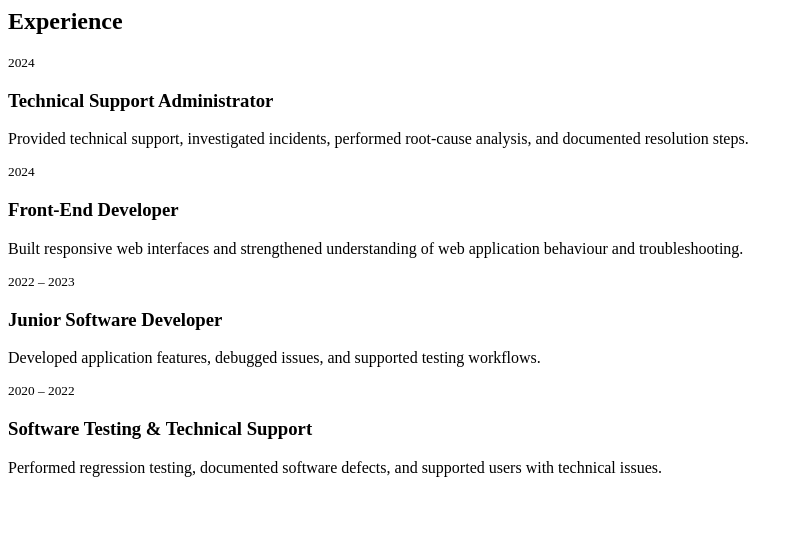
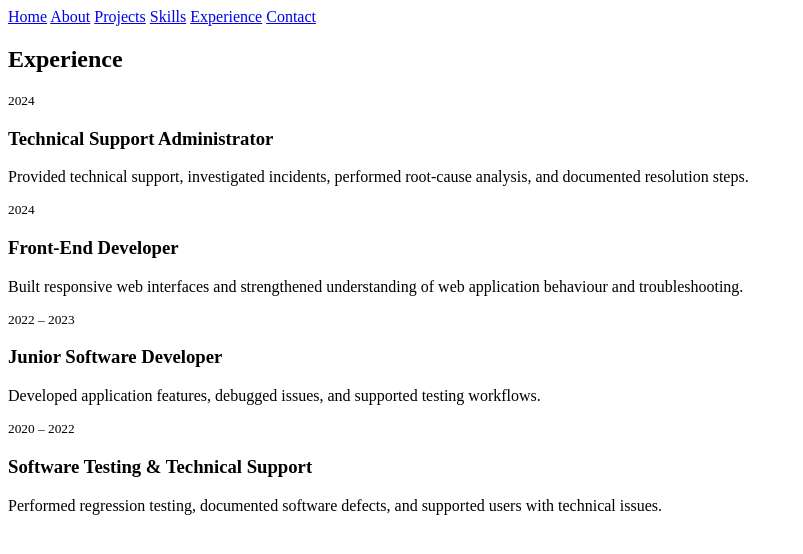
Before and after one commit to Flaviu97/flaviu-orban-portfolio, a plain HTML site: page experience/index.html in a window 1280 px wide. Shown: the whole page, without its empty margins (0-803 px from the left). Drawn offline with Linux system fonts and the light colour scheme.

Commit message:
Add navigation links to experience page

```diff
--- a/experience/index.html
+++ b/experience/index.html
@@ -1,3 +1,12 @@
+<nav>
+  <a href="/flaviu-orban-portfolio/">Home</a>
+  <a href="/flaviu-orban-portfolio/about/">About</a>
+  <a href="/flaviu-orban-portfolio/projects/">Projects</a>
+  <a href="/flaviu-orban-portfolio/skills/">Skills</a>
+  <a href="/flaviu-orban-portfolio/experience/">Experience</a>
+  <a href="/flaviu-orban-portfolio/contact/">Contact</a>
+</nav>
+
 <section id="experience">
       <div class="container">
         <h2 class="section-title">Experience</h2>
```
